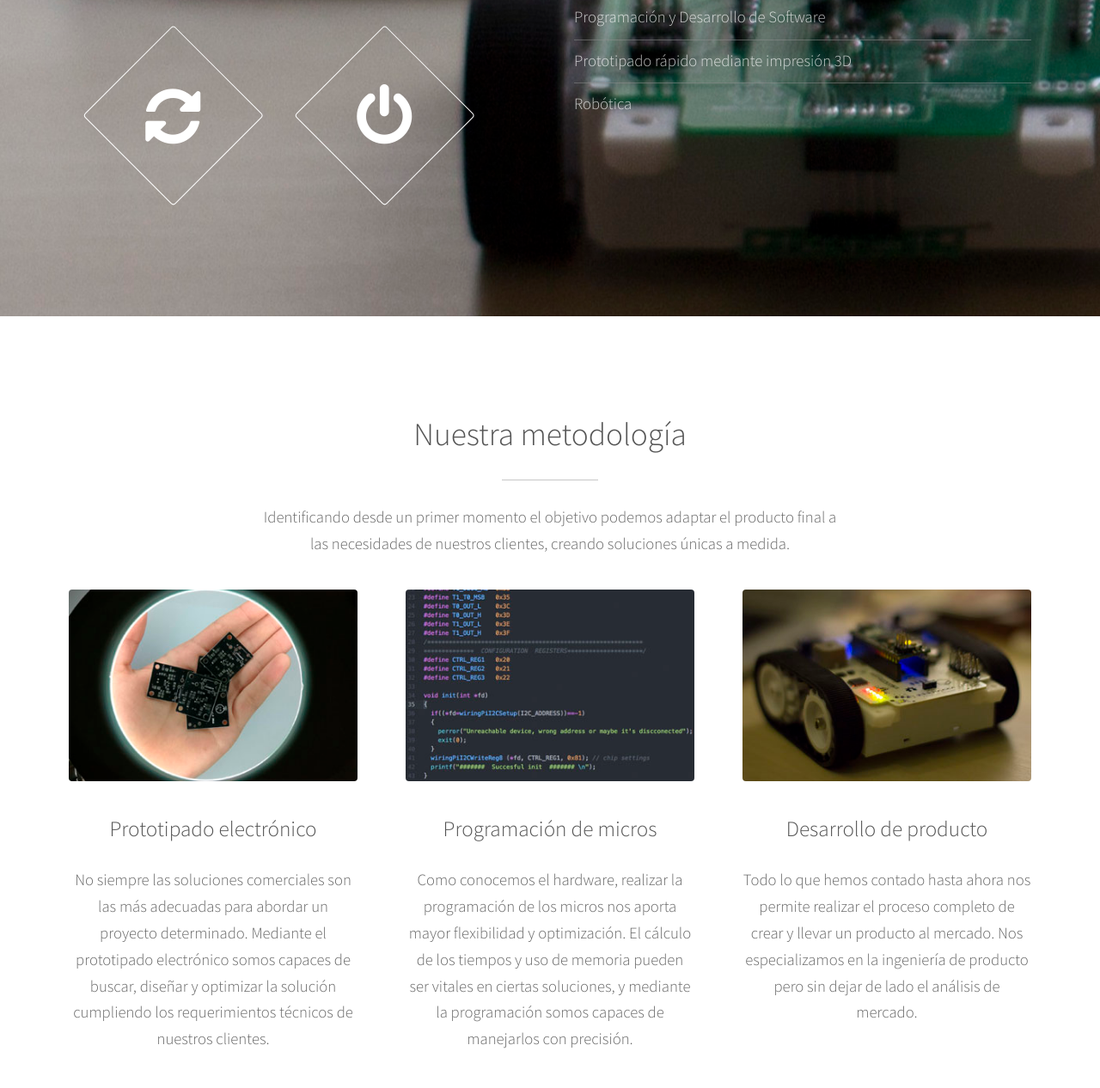
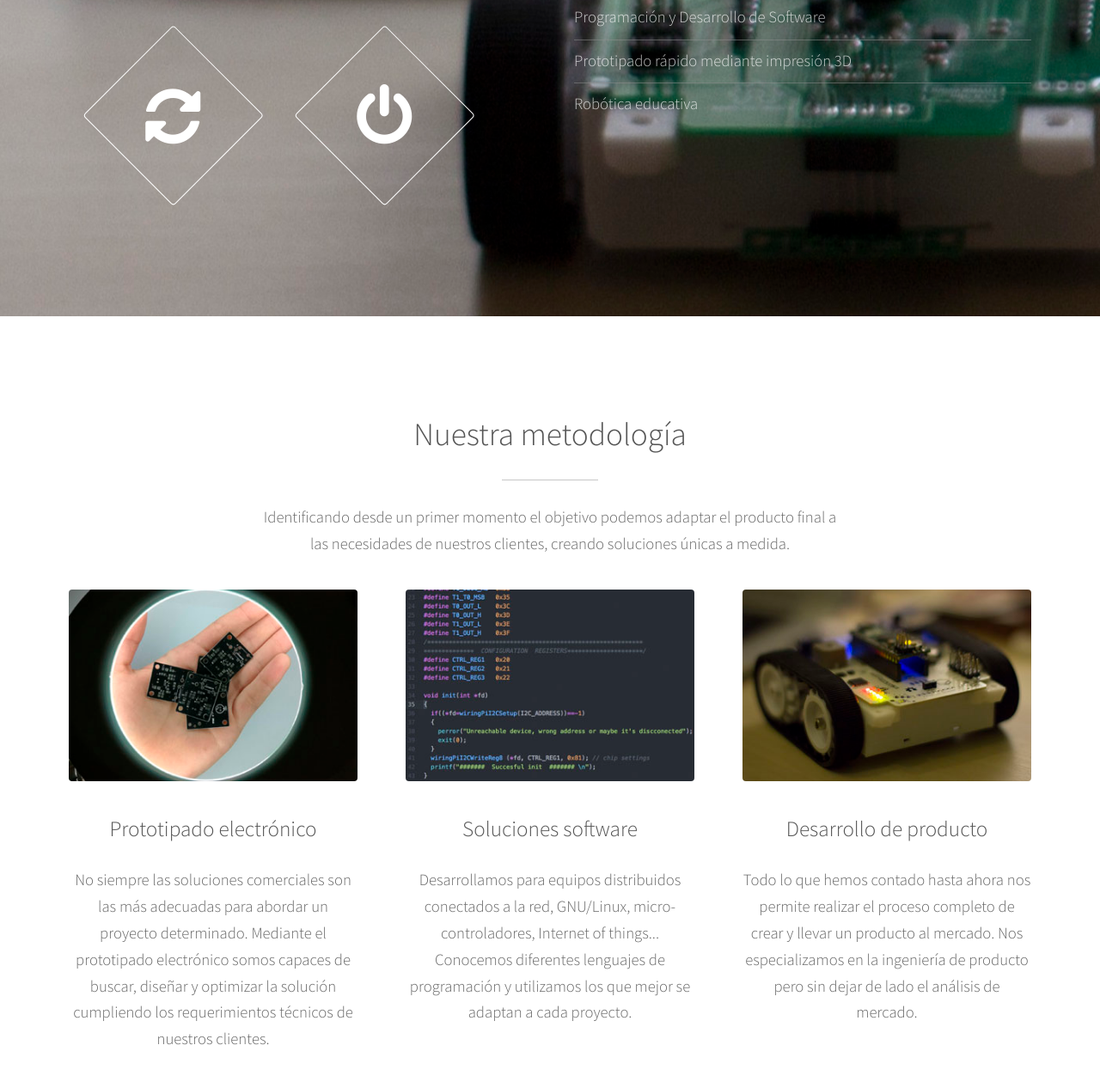
Before and after one commit to EnekoMontero/bytek, a plain HTML site: page index.html in a window 1280 px wide. Shown: the part 2094-3360 px from the top of the page at 86% size. Drawn offline with Linux system fonts and the light colour scheme.

Commit message:
perfilando detalles

```diff
--- a/index.html
+++ b/index.html
@@ -86,7 +86,7 @@
 								<li>Diseño de prototipos</li>
 								<li>Programación y Desarrollo de Software</li>
 								<li>Prototipado rápido mediante impresión 3D</li>
-								<li>Robótica</li>
+								<li>Robótica educativa</li>
 							</ul>
 						</div>
 					</div>
@@ -112,8 +112,8 @@
 						</div>
 						<div class="4u 12u$(medium)">
 							<span class="image fit"><img src="images/codigo.jpg" alt="" /></span>
-							<h3>Programación de micros</h3>
-							<p>Como conocemos el hardware, realizar la programación de los micros nos aporta mayor flexibilidad y optimización. El cálculo de los tiempos y uso de memoria pueden ser vitales en ciertas soluciones, y mediante la programación somos capaces de manejarlos con precisión.</p>
+							<h3>Soluciones software</h3>
+							<p>Desarrollamos para equipos distribuidos conectados a la red, GNU/Linux, micro-controladores, Internet of things... Conocemos diferentes lenguajes de programación y utilizamos los que mejor se adaptan a cada proyecto.</p>
 						</div>
 						<div class="4u$ 12u$(medium)">
 							<span class="image fit"><img src="images/robot.jpg" alt="" /></span>
```
